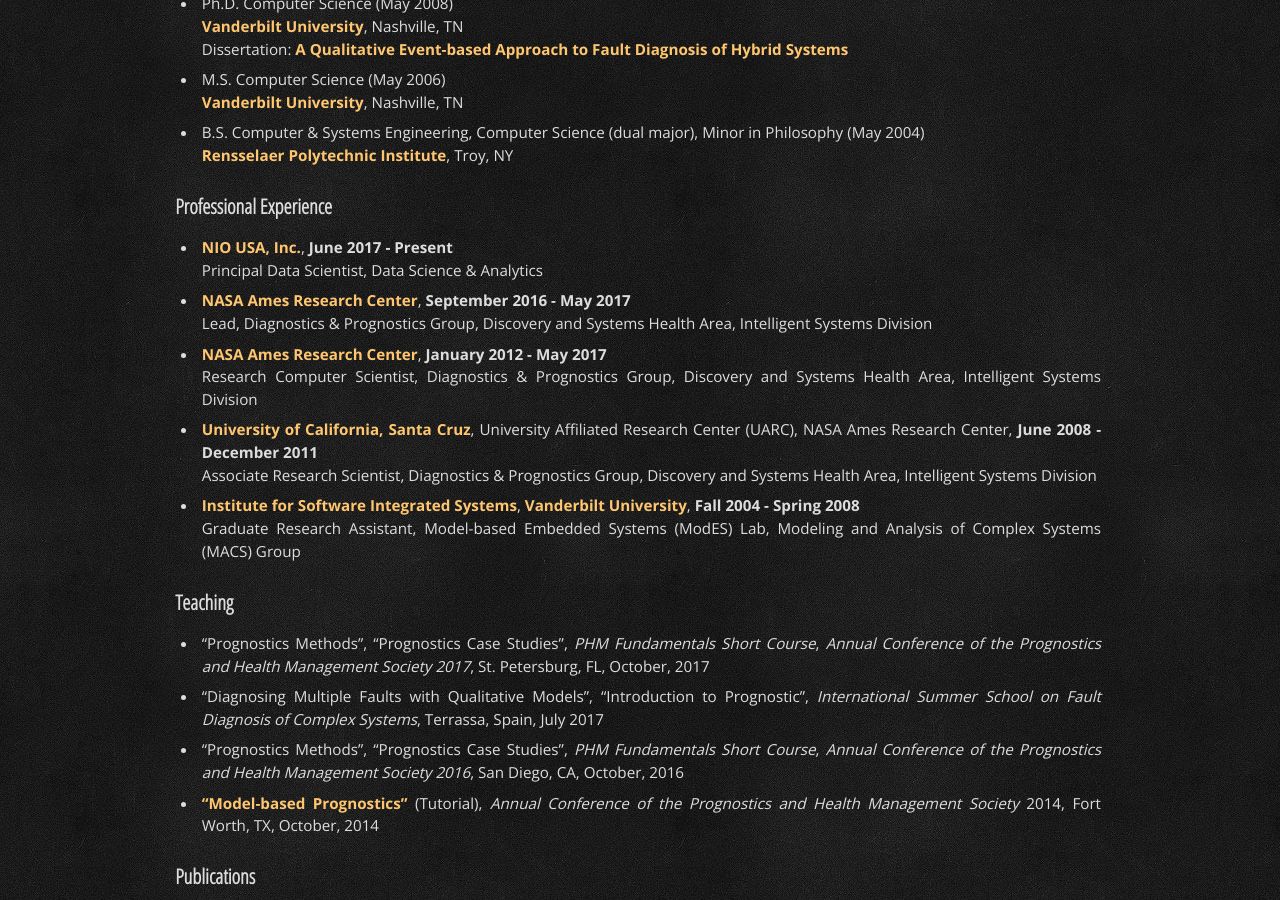
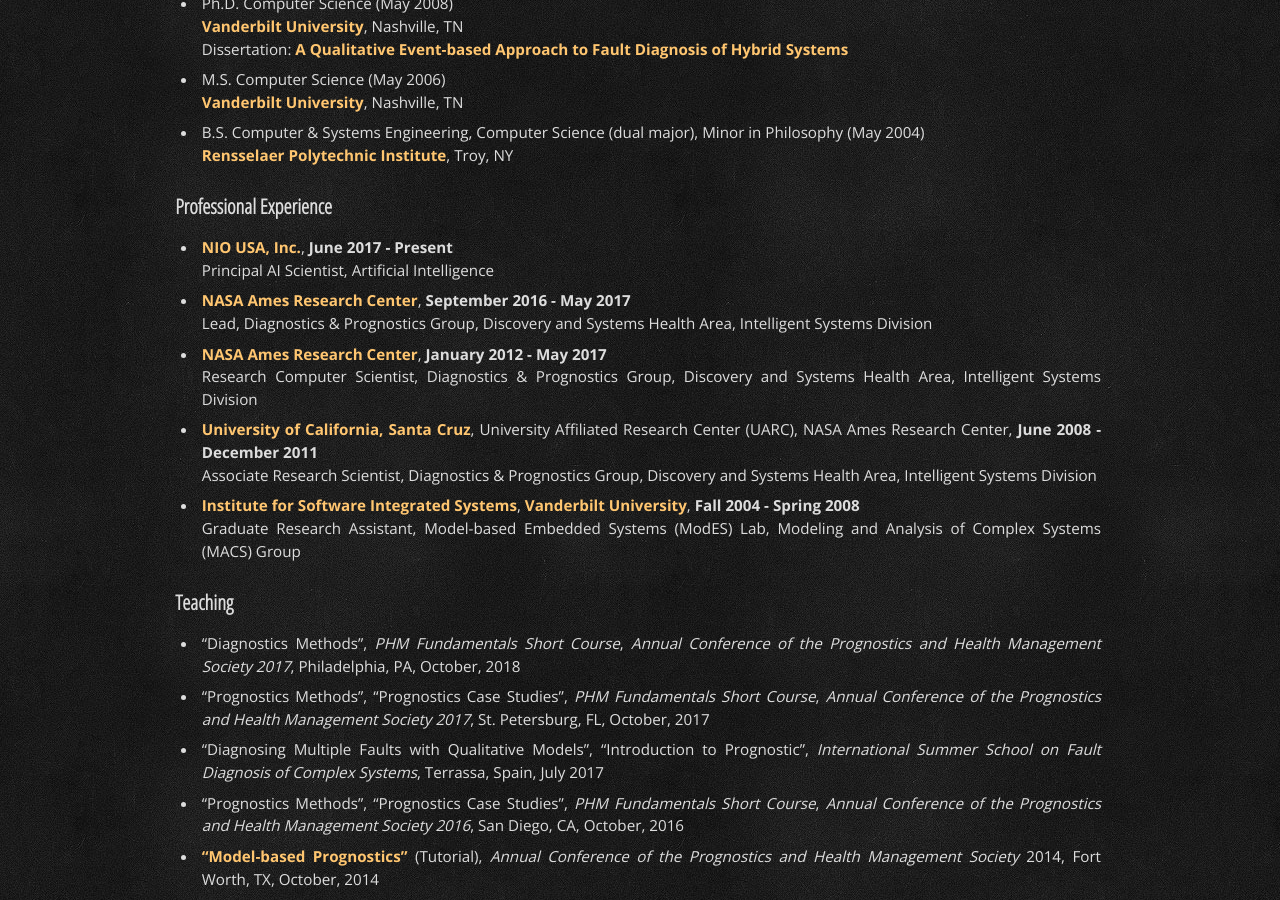
Before and after one commit to matthewjdaigle/matthewjdaigle.github.io, a Jekyll site: the page built from CV.md, in a window 1280 px wide and 900 px high, scrolled down 333 px. Built offline with Jekyll 4.4.1, drawn with Linux system fonts in a browser that asks for light colours.

Commit message:
Update CV.md

```diff
--- a/CV.md
+++ b/CV.md
@@ -18,7 +18,7 @@
 
 ### Professional Experience
 - [NIO USA, Inc.](https://www.nio.io), **June 2017 - Present**
-Principal Data Scientist, Data Science &amp; Analytics
+Principal AI Scientist, Artificial Intelligence
 - [NASA Ames Research Center](http://www.nasa.gov/centers/ames/home/index.html), **September 2016 - May 2017**
 Lead, Diagnostics &amp; Prognostics Group, Discovery and Systems Health Area, Intelligent Systems Division
 - [NASA Ames Research Center](http://www.nasa.gov/centers/ames/home/index.html), **January 2012 - May 2017**
@@ -30,6 +30,7 @@
 
 ### Teaching
 
+- "Diagnostics Methods", *PHM Fundamentals Short Course*, *Annual Conference of the Prognostics and Health Management Society 2017*, Philadelphia, PA, October, 2018
 - "Prognostics Methods", "Prognostics Case Studies", *PHM Fundamentals Short Course*, *Annual Conference of the Prognostics and Health Management Society 2017*, St. Petersburg, FL, October, 2017
 - "Diagnosing Multiple Faults with Qualitative Models", "Introduction to Prognostic", *International Summer School on Fault Diagnosis of Complex Systems*, Terrassa, Spain, July 2017
 - "Prognostics Methods", "Prognostics Case Studies", *PHM Fundamentals Short Course*, *Annual Conference of the Prognostics and Health Management Society 2016*, San Diego, CA, October, 2016
```
